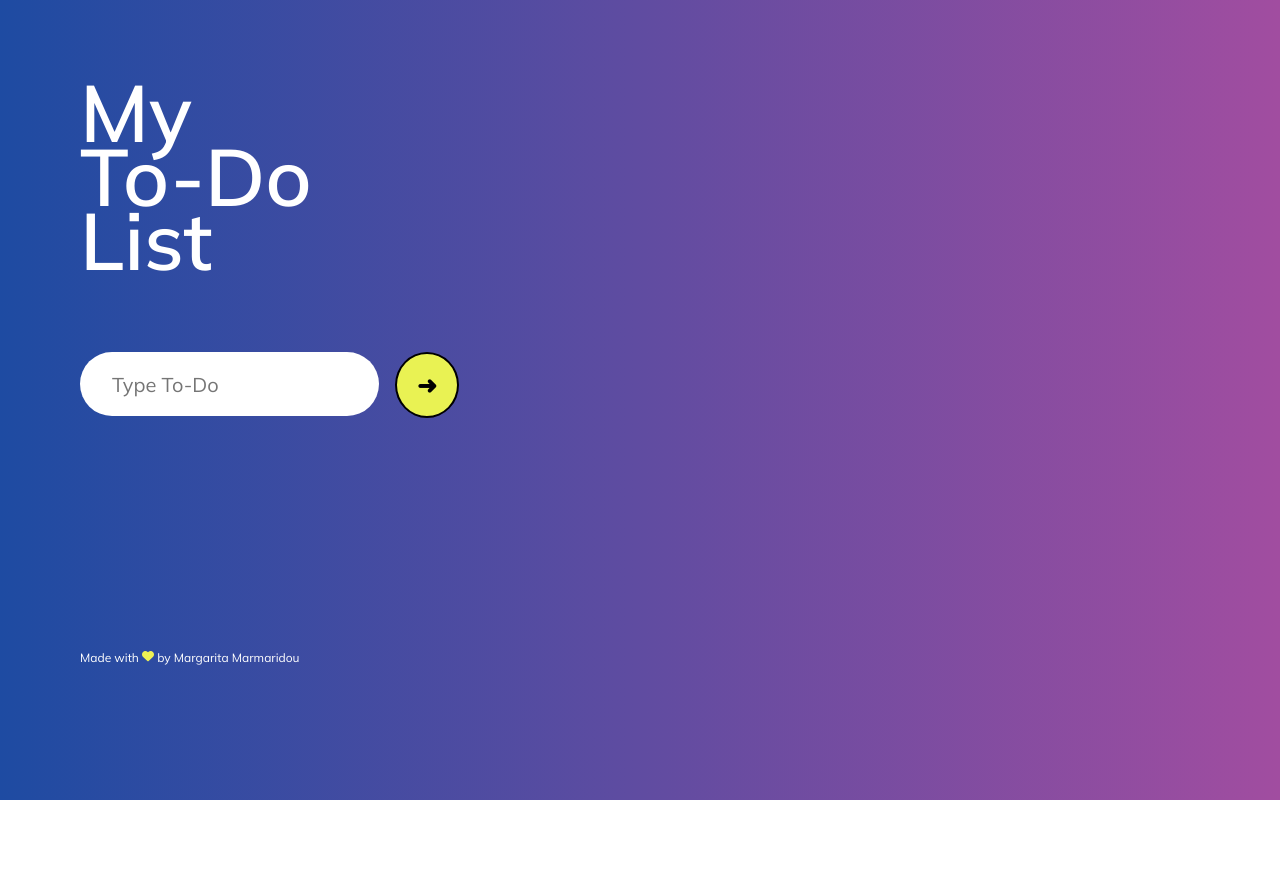
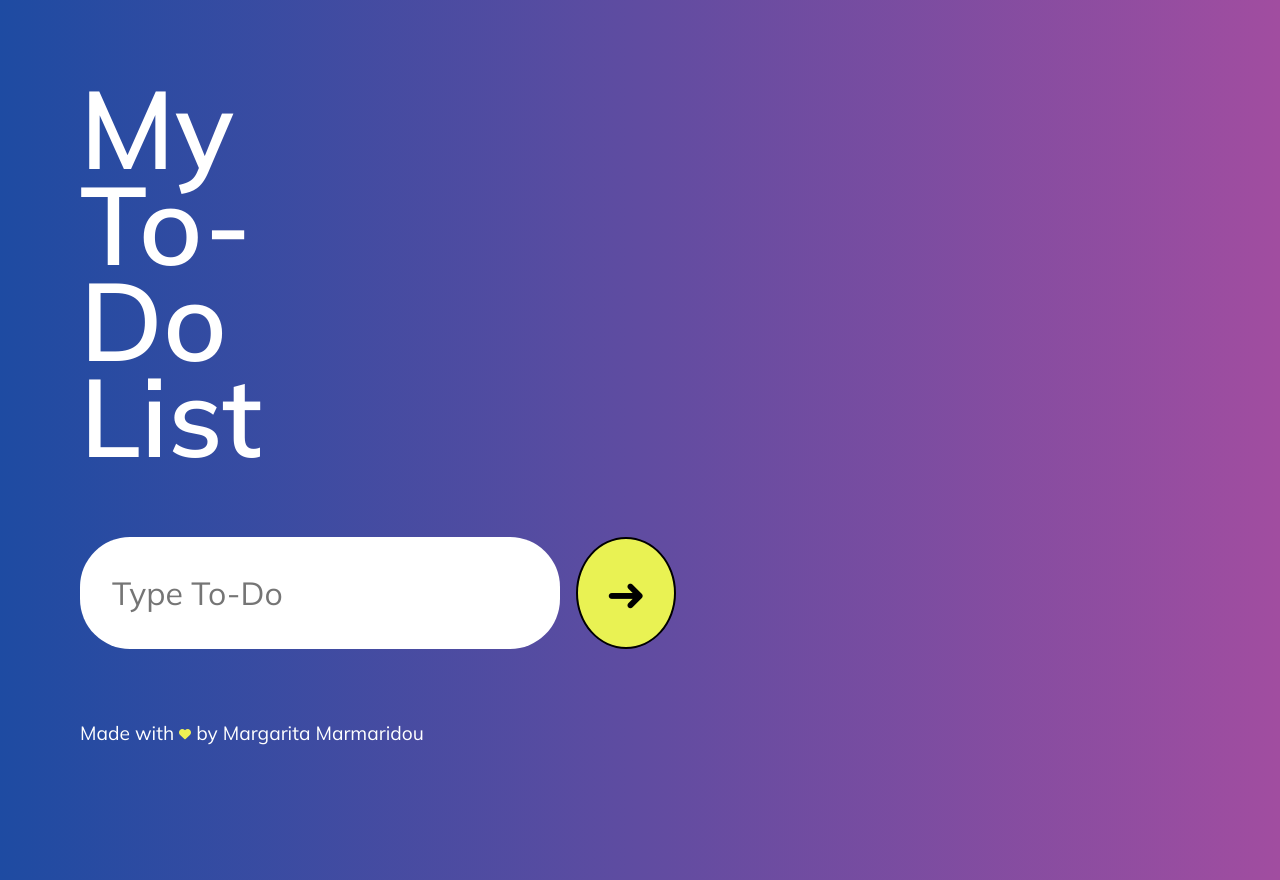
Before and after one commit to mamarmar/to-do-list, a React (Create React App) app: page / in a window 1280 px wide. Before the commit the page ends 800 px from the top, so only its background shows below. Built offline with nearby package versions, Linux system fonts and the light colour scheme; the HTML template or start-up script is replaced by a standard one.

Commit message:
responsiveness-added

```diff
--- a/src/App.js
+++ b/src/App.js
@@ -116,13 +116,20 @@ function App() {
       </div>
       <div className="output-container">
         {completedTodos && <button
-          className="delete-selected"
+          className="delete-selected-btn"
           onClick={deleteSelected}
           title="Delete Completed"
         >
-          <span> <img src="../../images/icons/trash-can-solid.svg" alt="trashcan-icon" className="bin-icon"/></span>
+          <span>
+            <img
+              src="../../images/icons/trash-can-solid.svg"
+              alt="trashcan-icon"
+              className="bin-icon"/>
+          </span>
         </button>}
-        <div className="todo-list">{todoList}</div>
+        <div className="todo-list">
+          {todoList}
+        </div>
       </div>
     </div>
   );
--- a/src/index.css
+++ b/src/index.css
@@ -5,31 +5,30 @@
   box-sizing: border-box;
 }
 
+html {
+  height: 100%;
+}
+
 body {
-  margin: 0;
+  height: 100%;
   font-family: Mulish, Raleway, sans-serif;
   -webkit-font-smoothing: antialiased;
   -moz-osx-font-smoothing: grayscale;
   background-image: linear-gradient(to right, #1e4ba2, #A14DA0);
+  background-repeat: no-repeat;
+  background-attachment: fixed;
 
 }
 
 .App {
   display: flex;
-  justify-content: space-between;
-  height: 75vh;
-  /* border: 1px solid black; */
-  margin: 5rem;
+  /* height: 100vh; */
 }
 
 .header-input-container {
   display: flex;
   flex-direction: column;
   justify-content: space-between;
-}
-
- header {
-  width: 15rem;
 }
 
 .header-title {
@@ -40,7 +39,6 @@ body {
 }
 
 .input-container {
-  margin-top: -40%;
   display: flex;
   gap: 1rem;
 }
@@ -57,9 +55,11 @@ input {
 
 button {
   font-family: Mulish, "Raleway", sans-serif;
-  font-size: 1.3rem;
+  font-size: 1.5rem;
   font-weight: 600;
   color: black;
+  border: 2px solid black;
+  border-radius: 50%;
   padding: 1rem;
   background-color: #e9f253;
 }
@@ -69,11 +69,7 @@ button:hover {
 }
 
 .add-btn {
-  border-radius: 50%;
-  border: 2px solid black;
-  font-size: 1.5rem;
   width: 4rem;
-
 }
 
 footer {
@@ -83,7 +79,6 @@ footer {
   margin-bottom: 15px;
   font-size: 12px;
   color:white;
-
 }
 
 footer a, footer a:hover, footer a:focus, footer a:active {
@@ -96,7 +91,6 @@ footer a, footer a:hover, footer a:focus, footer a:active {
   filter: invert(100%) sepia(21%) saturate(5831%) hue-rotate(8deg) brightness(109%) contrast(89%);
 }
 
-
 .output-container {
   position: relative;
   display: flex;
@@ -105,13 +99,9 @@ footer a, footer a:hover, footer a:focus, footer a:active {
   width: 100%;
 }
 
-.delete-selected {
-  position: absolute;
-  right:0;
+.delete-selected-btn {
+
   color: white;
-  border-radius: 50%;
-  border: 2px solid black;
-  font-size: 1.5rem;
   width: 3.2rem;
   height: 3.2rem;
   display: flex;
@@ -119,20 +109,18 @@ footer a, footer a:hover, footer a:focus, footer a:active {
   align-items: center;
 }
 
-.delete-selected:hover {
-  /* background-color: hotpink; */
-  animation: expand 1s ease-in-out .2s 1 forwards;
+.delete-selected-btn:hover {
+  animation: expand .5s ease-in-out .2s 1 forwards;
 }
 
 @keyframes expand{
   from {
-    width: 3.2rem;
+    /* width: 3.2rem; */
     border-radius: 50%;
   }
   to {
     width: 8rem;
     border-radius: 50px;
-    content: "Delete Completed Todos";
   }
 }
 
@@ -150,8 +138,7 @@ footer a, footer a:hover, footer a:focus, footer a:active {
 }
 
 .todo {
-  width: 12rem;
-  height: 7rem;
+
   border-radius: 1rem;
   font-size: 1.1rem;
   color: black;
@@ -163,8 +150,6 @@ footer a, footer a:hover, footer a:focus, footer a:active {
   overflow-wrap: break-word;
   overflow-y: scroll;
   background-color: white;
-  /* box-shadow: 0px 0px 8px 2px #000000; */
-
 }
 
 .modify-todo {
@@ -177,15 +162,15 @@ footer a, footer a:hover, footer a:focus, footer a:active {
 
 .completed,
 .delete-todo {
-  font-size: 1rem;
+  font-size: .75rem;
   position: relative;
   display: inline-block;
   cursor: pointer;
 }
 
 .completed {
-  width: 1.4rem;
-  height: 1.4rem;
+  width: 1.2rem;
+  height: 1.2rem;
   border: 1px solid grey;
   border-radius: 50%;
   background-color: white;
@@ -195,7 +180,7 @@ footer a, footer a:hover, footer a:focus, footer a:active {
 }
 
 .delete-todo {
-  font-size: 1.5rem;
+  font-size: 1.2rem;
 }
 
 .tooltiptext {
@@ -223,3 +208,179 @@ footer a, footer a:hover, footer a:focus, footer a:active {
 .completed:hover .tooltiptext {
   visibility: visible;
 }
+
+
+@media only screen and (min-width: 248px) {
+  .App {
+    flex-direction: column;
+    justify-content: center;
+    margin: 2rem 4rem;
+  }
+
+  .header-input-container {
+    align-items: center;
+    gap: 35px;
+  }
+
+  header {
+    width: -moz-fit-content;
+    width: fit-content;
+    text-align: center;
+  }
+
+  .header-title {
+    font-size: 5rem;
+  }
+
+  input {
+    width: 9rem;
+  }
+
+  footer {
+    /* width: 100%; */
+    align-self: center;
+    text-align: center;
+  }
+
+  footer p {
+    font-size: .7rem;
+  }
+
+  .output-container {
+    flex-direction: column;
+    justify-content: space-between;
+  }
+
+  .todo-list {
+    grid-template-columns: 1fr;
+    margin-top: 70px;
+  }
+
+  .todo {
+    width: 12rem;
+    height: 8rem;
+  }
+}
+
+@media only screen and (min-width: 430px) {
+
+  input {
+    width: 11rem;
+  }
+}
+
+@media only screen and (min-width: 576px) {
+
+  input {
+    width: 22rem;
+  }
+
+  footer p {
+    font-size: .9rem;
+  }
+
+  .todo-list {
+    grid-template-columns: repeat(2, 1fr);
+
+
+  }
+}
+@media only screen and (min-width: 768px) {
+
+  input {
+    width: 22rem;
+  }
+
+  footer p {
+    font-size: .9rem;
+  }
+
+  .delete-selected-btn {
+    position: absolute;
+    right:0;
+  }
+
+  .todo-list {
+    grid-template-columns: repeat(2, 1fr);
+
+  }
+}
+
+@media only screen and (min-width: 992px) {
+  .App {
+    flex-direction: row;
+    justify-content: space-between;
+    height: 85vh;
+    margin: 5rem;
+  }
+
+  .header-input-container {
+    display: flex;
+    flex-direction: column;
+    justify-content: space-between;
+    align-items: flex-start;
+  }
+
+  header {
+    width: 15rem;
+    text-align: left;
+  }
+
+  footer {
+    align-self: flex-start;
+    text-align: left;
+  }
+
+  footer p {
+    font-size: 1rem;
+  }
+
+  .todo-list {
+    margin-top: 0;
+  }
+
+  .todo {
+    height: 14rem;
+  }
+
+}
+
+@media only screen and (min-width: 1200px) {
+  .header-title {
+    font-size: 110px;
+    line-height: 6rem;
+  }
+
+  input {
+    width: 30rem;
+    height: 7rem;
+    font-size: 2rem;
+  }
+
+  .add-btn {
+    width: 100px;
+    font-size: 3rem;
+    font-weight: 200;
+  }
+
+  footer p {
+    font-size: 1.2rem;
+  }
+
+}
+
+@media only screen and (min-width: 1400px) {
+  .todo-list {
+    grid-template-columns: repeat(3, 1fr);
+  }
+}
+@media only screen and (min-width: 1600px) {
+  .todo-list {
+    grid-template-columns: repeat(4, 1fr);
+  }
+}
+@media only screen and (min-width: 2000px) {
+  .todo-list {
+    grid-template-columns: repeat (5, 1fr);
+  }
+}
```
